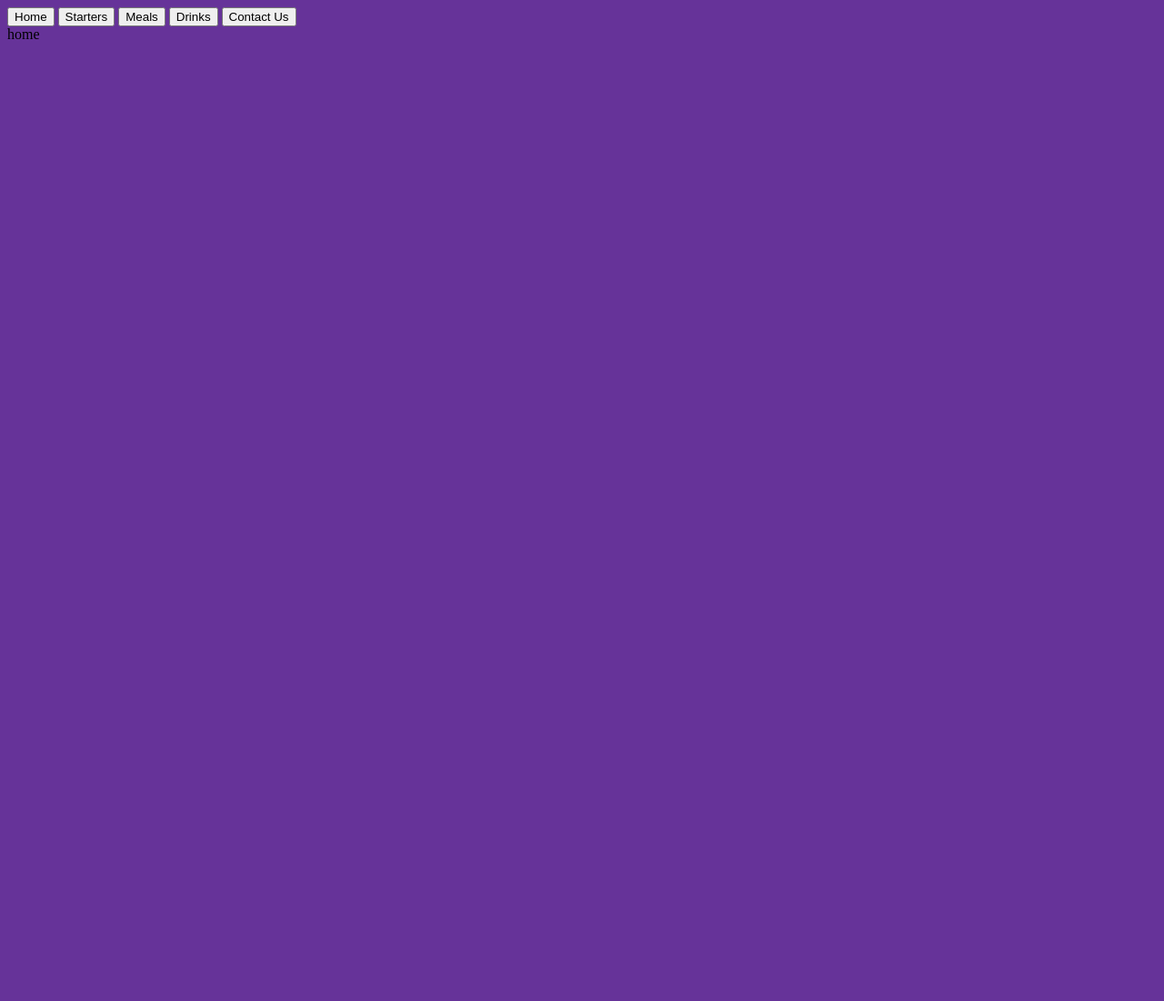
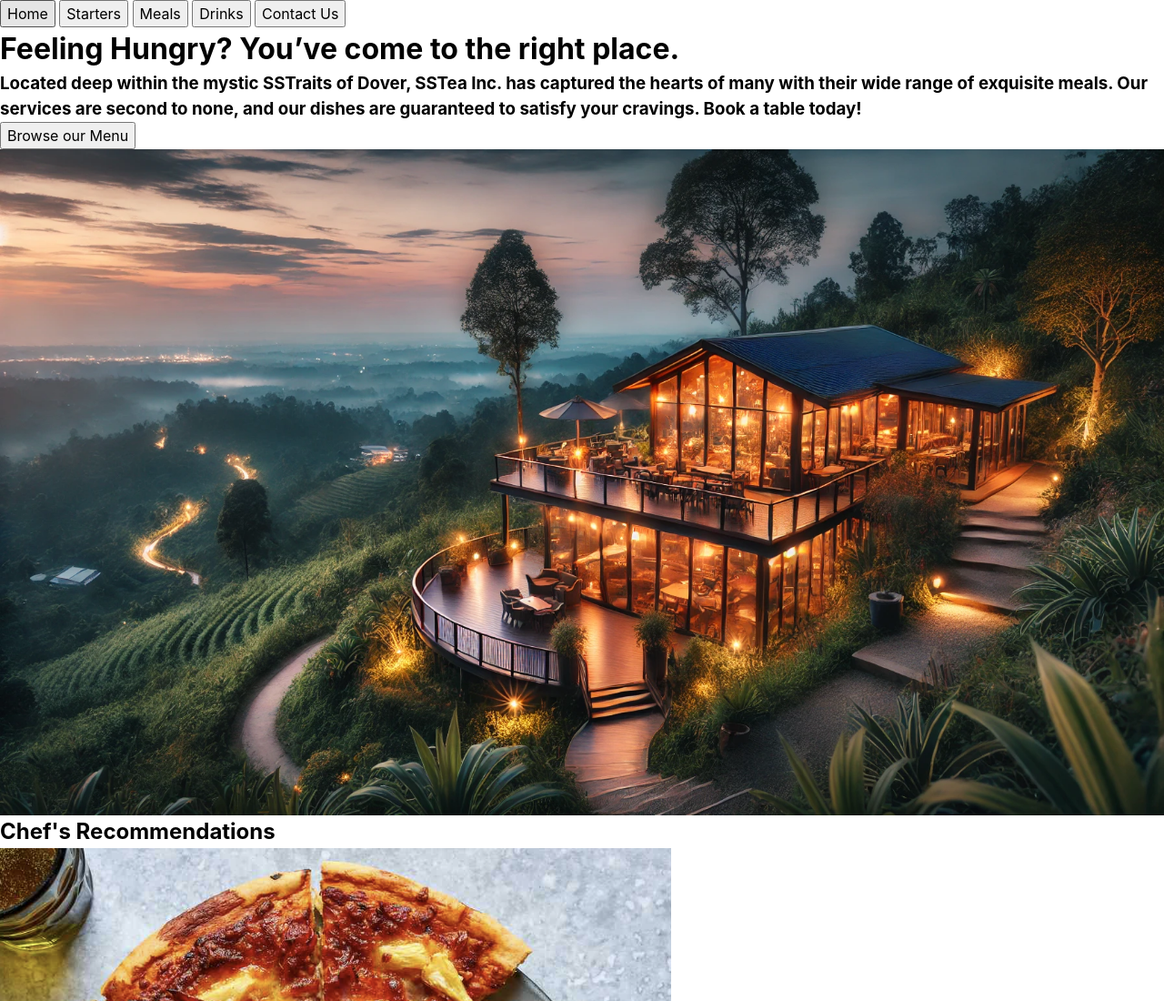
Before and after one commit to tyzrichard/odin-sstea-restaurant, a website built with webpack: page src/template.html in a window 1280 px wide. Shown: the top 1100 px of the page at 91% size. Before the commit the page ends 800 px from the top, so only its background shows below. Built offline with nearby package versions, Linux system fonts and the light colour scheme.

Commit message:
Finished JS (that renders HTML for homepage)

```diff
--- a/src/homepage.js
+++ b/src/homepage.js
@@ -1,6 +1,114 @@
+import homepage_header_img from "./assets/homepage/restaurant.png";
+import chili_crab from "./assets/homepage/chili_crab.png";
+import maki_roll from "./assets/homepage/maki_roll.png";
+import pasta from "./assets/homepage/pasta.png";
+import pizza from "./assets/homepage/pizza.png";
+import waffles from "./assets/homepage/waffles.png";
+
 export const home_page = () => {
+    const home = document.createElement("div");
+
+    //Homepage Header
+    const homepage_header = document.createElement("div");
+    homepage_header.classList.add("homepage_header");
+
+    const homepage_header_info = document.createElement("div");
+
+    const header_title = document.createElement("h1");
+    header_title.textContent = "Feeling Hungry? \nYou’ve come to the right place.";
+    homepage_header_info.appendChild(header_title);
+
+    const header_text = document.createElement("h3");
+    header_text.textContent = "Located deep within the mystic SSTraits of Dover, SSTea Inc. has captured the hearts of many with their wide range of exquisite meals. Our services are second to none, and our dishes are guaranteed to satisfy your cravings. Book a table today!";
+    homepage_header_info.appendChild(header_text);
+
+    const header_button = document.createElement("button");
+    header_button.textContent = "Browse our Menu";
+    homepage_header_info.appendChild(header_button);
+
+    homepage_header.appendChild(homepage_header_info);
+
+    const homepage_img = document.createElement("img");
+    homepage_img.src = homepage_header_img
+    homepage_img.classList.add("homepage_img");
+    homepage_header.appendChild(homepage_img);
+
+    home.appendChild(homepage_header);
+
+    //Recommendations
+    const recommendations = document.createElement("div");
+    recommendations.classList.add("recommendations");
+
+    const recommendations_text = document.createElement("h2");
+    recommendations_text.textContent = "Chef's Recommendations";
+    recommendations.appendChild(recommendations_text);
+
+    const dishes = document.createElement("div");
+    dishes.classList.add("recommended-dishes");
+
+    function addDish (dishName, dishImg) {
+        const dish = document.createElement("div");
+        dish.classList.add("homepage_dish");
+
+        const dish_img = document.createElement("img");
+        dish_img.src = dishImg;
+        dish.appendChild(dish_img);
+
+        const dish_name = document.createElement("h5");
+        dish_name.textContent = dishName;
+        dish.appendChild(dish_name);
+
+        dishes.append(dish);
+    };
+
+    addDish("Hawaiian Pizza", pizza);
+    addDish("Aglio Oglio", pasta);
+    addDish("Maki Roll", maki_roll);
+    addDish("Chili Crab", chili_crab);
+    addDish("Ice Cream Waffles", waffles);
+
+    recommendations.appendChild(dishes);
+    home.appendChild(recommendations);
+
+    //Quotation Section
+    const quotation = document.createElement("div");
+    quotation.classList.add("quotation");
+
+    const quote = document.createElement("div");
+    quote.classList.add("quote");
+    quote.textContent = "SSTea Incorporated is THE BEST out there! 10 out of 10, would highly recommend! I love their food, and everyone should give this place a shot. You won’t regret it!";
+    quotation.appendChild(quote);
+
+    const quote_author = document.createElement("div");
+    quote_author.classList.add("quote-author");
+    quote_author.textContent = "-Mr Nivaw Lapgaw, satisfied customer";
+    quotation.appendChild(quote_author);
+
+    home.appendChild(quotation);
+
+    // Call To Action
+    const cta_section = document.createElement("div");
+    cta_section.classList.add("cta-section");
+
+    const cta = document.createElement("div");
+    cta.classList.add("cta");
+
+    const cta_text = document.createElement("div");
+    cta_text.classList.add("cta-text");
+
+    const cta_text_top = document.createElement("h4");
+    cta_text_top.textContent = "What are you waiting for?";
+    cta_text.appendChild(cta_text_top);
+
+    const cta_text_bottom = document.createElement("p");
+    cta_text_bottom.textContent = "Come visit our outlet at the SSTraits of Dover and experience a dining experience like never before!"
+    cta_text.appendChild(cta_text_bottom);
+
+    cta.appendChild(cta_text);
+    cta_section.appendChild(cta);
+    home.appendChild(cta_section);
+
+    //Adding home to content
     const content = document.querySelector("#content");
-    const home = document.createElement("div");
-    home.textContent = "home";
     content.appendChild(home);
 };
--- a/src/styles.css
+++ b/src/styles.css
@@ -1,3 +1,56 @@
+/*
+  Josh's Custom CSS Reset
+  https://www.joshwcomeau.com/css/custom-css-reset/
+*/
+*,
+*::before,
+*::after {
+    box-sizing: border-box;
+}
+
+* {
+    margin: 0;
+}
+
 body {
-    background-color: rebeccapurple;
+    line-height: 1.5;
+    -webkit-font-smoothing: antialiased;
 }
+
+img,
+picture,
+video,
+canvas,
+svg {
+    display: block;
+    max-width: 100%;
+}
+
+input,
+button,
+textarea,
+select {
+    font: inherit;
+}
+
+p,
+h1,
+h2,
+h3,
+h4,
+h5,
+h6 {
+    overflow-wrap: break-word;
+}
+
+#root,
+#__next {
+    isolation: isolate;
+}
+
+/* and here's my own stylings */
+
+body {
+    min-height: 100vh;
+    font-family: -apple-system, BlinkMacSystemFont, 'Segoe UI', Roboto, Oxygen, Ubuntu, Cantarell, 'Open Sans', 'Helvetica Neue', sans-serif;
+}
```
Also changed, not shown: src/assets/drinks/ice_katchang.png (renamed from src/assets/drinks/ice_katchang.webp), src/assets/homepage/restaurant.png (renamed from src/assets/homepage/restaurant.webp).
